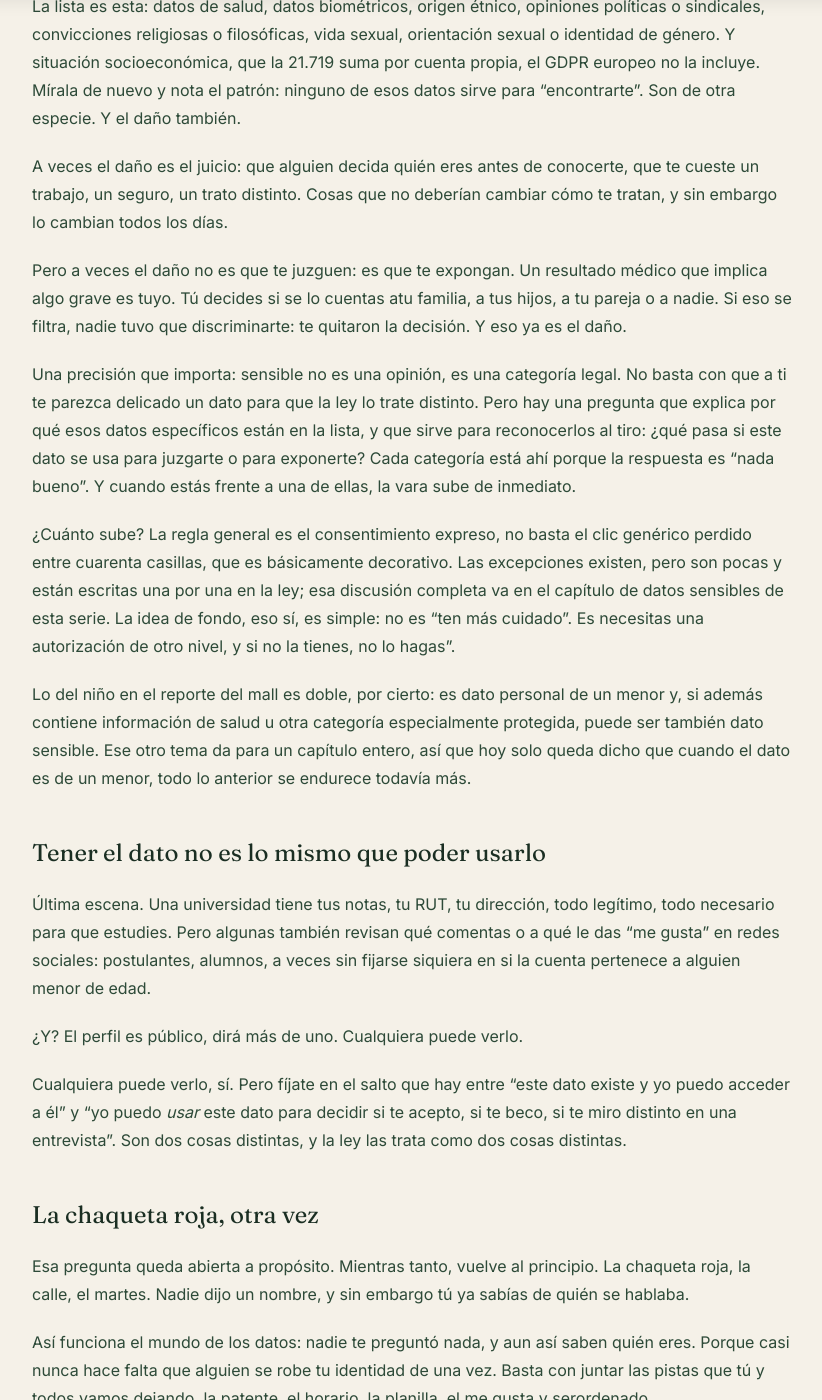
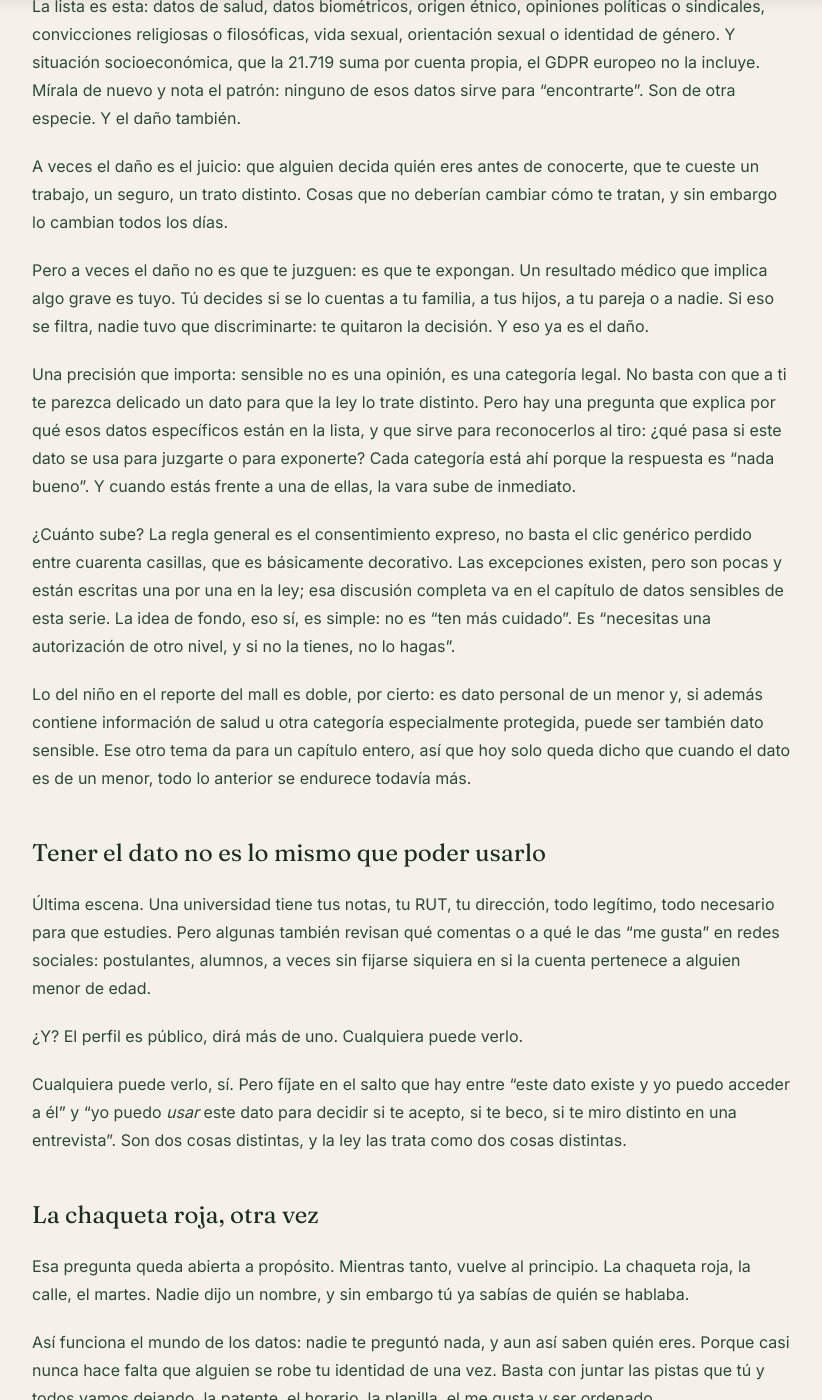
Before and after one commit to Maquitaa/web-page, a Jekyll site: the page built from _posts/2026-08-17-nadie-te-preguntó-nada-y-aun-así-saben-quién-eres.md, in a window 1280 px wide and 1400 px high, scrolled down 3931 px. Shown: the whole window, without its empty margins (228-1050 px from the left). Built offline with Jekyll 4.4.1, drawn with Linux system fonts in a browser that asks for light colours; some of the changed text lies outside the part shown.

Commit message:
Update Publicaciones “2026-08-17-nadie-te-preguntó-nada-y-aun-así-saben-quién-eres”

```diff
--- a/_posts/2026-08-17-nadie-te-preguntó-nada-y-aun-así-saben-quién-eres.md
+++ b/_posts/2026-08-17-nadie-te-preguntó-nada-y-aun-así-saben-quién-eres.md
@@ -87,11 +87,11 @@ La lista es esta: datos de salud, datos biométricos, origen étnico, opiniones
 
 A veces el daño es el juicio: que alguien decida quién eres antes de conocerte, que te cueste un trabajo, un seguro, un trato distinto. Cosas que no deberían cambiar cómo te tratan, y sin embargo lo cambian todos los días.
 
-Pero a veces el daño no es que te juzguen: es que te expongan. Un resultado médico que implica algo grave es tuyo. Tú decides si se lo cuentas atu familia, a tus hijos, a tu pareja o a nadie. Si eso se filtra, nadie tuvo que discriminarte: te quitaron la decisión. Y eso ya es el daño.
+Pero a veces el daño no es que te juzguen: es que te expongan. Un resultado médico que implica algo grave es tuyo. Tú decides si se lo cuentas a tu familia, a tus hijos, a tu pareja o a nadie. Si eso se filtra, nadie tuvo que discriminarte: te quitaron la decisión. Y eso ya es el daño.
 
 Una precisión que importa: sensible no es una opinión, es una categoría legal. No basta con que a ti te parezca delicado un dato para que la ley lo trate distinto. Pero hay una pregunta que explica por qué esos datos específicos están en la lista, y que sirve para reconocerlos al tiro: ¿qué pasa si este dato se usa para juzgarte o para exponerte? Cada categoría está ahí porque la respuesta es “nada bueno”. Y cuando estás frente a una de ellas, la vara sube de inmediato.
 
-¿Cuánto sube? La regla general es el consentimiento expreso, no basta el clic genérico perdido entre cuarenta casillas, que es básicamente decorativo. Las excepciones existen, pero son pocas y están escritas una por una en la ley; esa discusión completa va en el capítulo de datos sensibles de esta serie. La idea de fondo, eso sí, es simple: no es “ten más cuidado”. Es necesitas una autorización de otro nivel, y si no la tienes, no lo hagas”.
+¿Cuánto sube? La regla general es el consentimiento expreso, no basta el clic genérico perdido entre cuarenta casillas, que es básicamente decorativo. Las excepciones existen, pero son pocas y están escritas una por una en la ley; esa discusión completa va en el capítulo de datos sensibles de esta serie. La idea de fondo, eso sí, es simple: no es “ten más cuidado”. Es "necesitas una autorización de otro nivel, y si no la tienes, no lo hagas".
 
 Lo del niño en el reporte del mall es doble, por cierto: es dato personal de un menor y, si además contiene información de salud u otra categoría especialmente protegida, puede ser también dato sensible. Ese otro tema da para un capítulo entero, así que hoy solo queda dicho que cuando el dato es de un menor, todo lo anterior se endurece todavía más.
 
```
Also changed, not shown: other parts of _posts/2026-08-17-nadie-te-preguntó-nada-y-aun-así-saben-quién-eres.md (+3 -3 lines).
